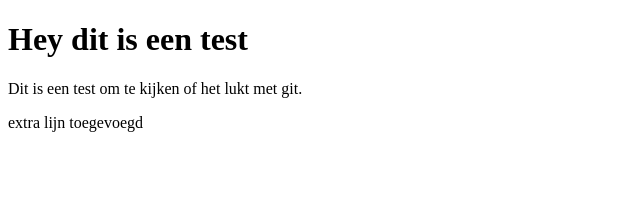
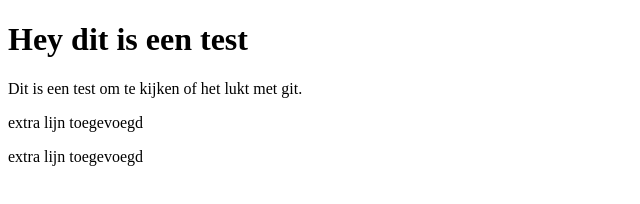
Before and after one commit to ChristianKnopert/gitworkshop, a plain HTML site: page index.html in a window 1280 px wide. Shown: the whole page, without its empty margins (0-640 px from the left). Drawn offline with Linux system fonts and the light colour scheme.

Commit message:
Test drie

```diff
--- a/index.html
+++ b/index.html
@@ -8,5 +8,6 @@
 <h1>Hey dit is een test</h1>
 <p>Dit is een test om te kijken of het lukt met git.</p>
 <p>extra lijn toegevoegd</p>
+<p>extra lijn toegevoegd</p>
 </body>
 </html>
```
